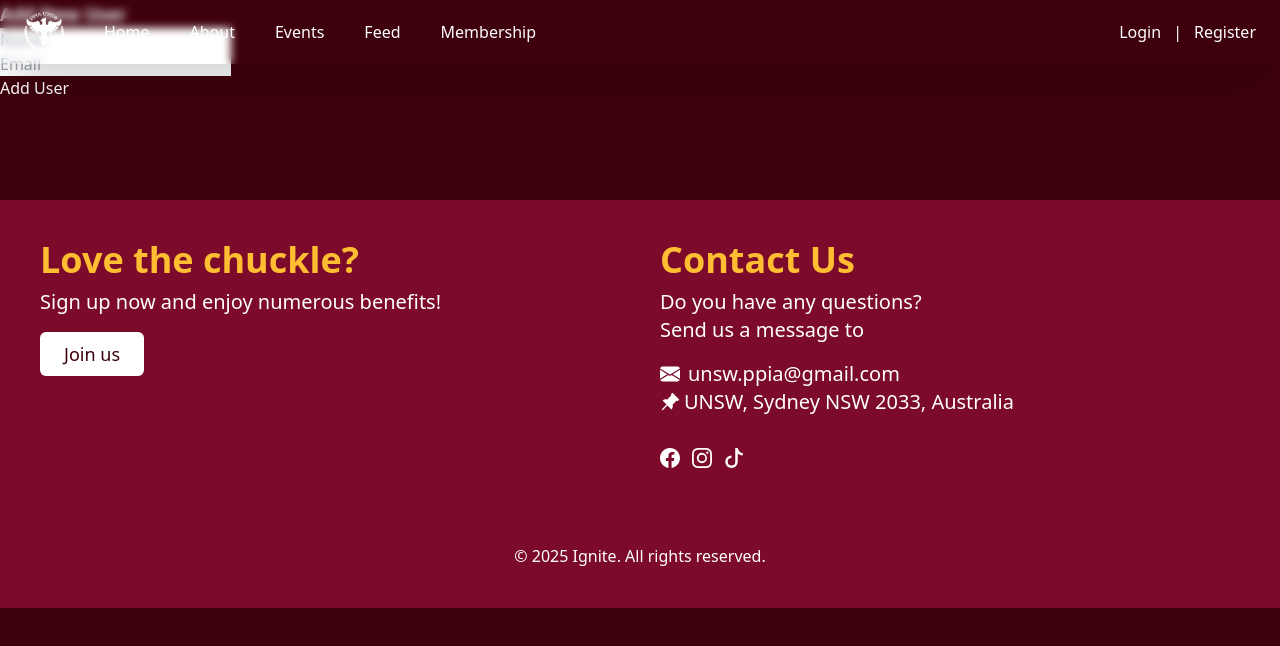
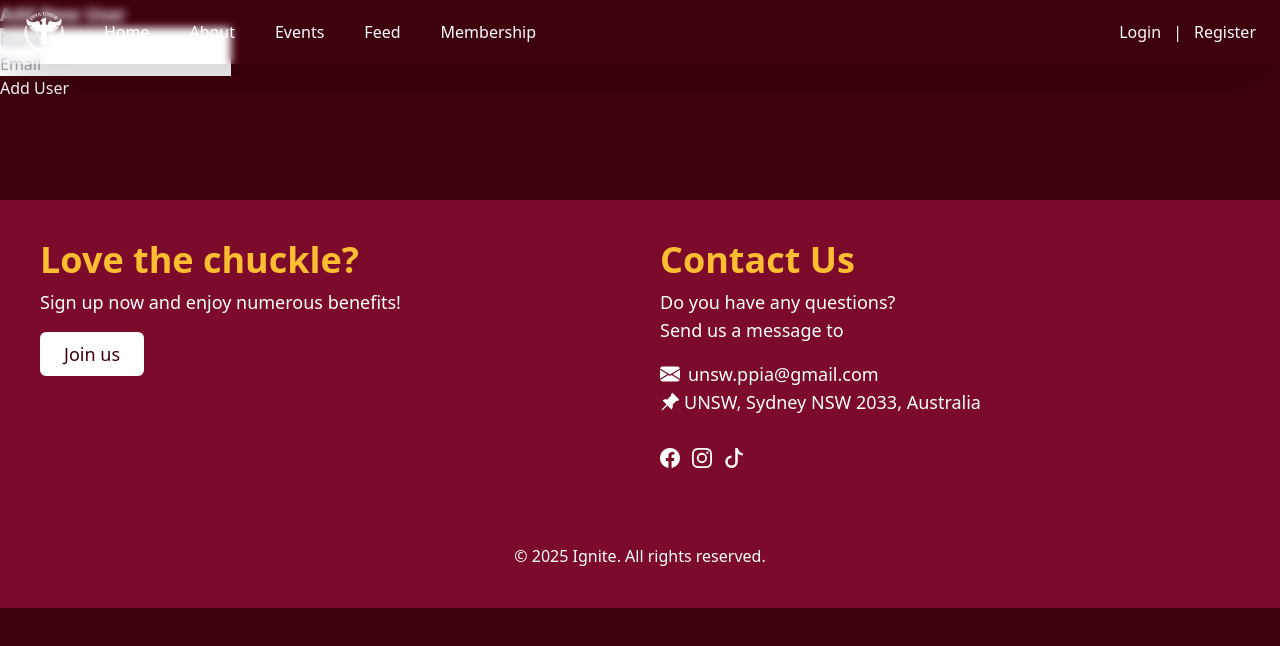
Before and after one commit to MelvinDY/ignite, a React (Vite) app in the folder frontend/: page /add in a window 1280 px wide. Shown: the top 646 px of the page. Built offline with nearby package versions, Linux system fonts and the light colour scheme; no server answers.

Commit message:
fix: change font size

```diff
--- a/frontend/src/components/Footer.tsx
+++ b/frontend/src/components/Footer.tsx
@@ -12,7 +12,7 @@ const Footer = () => {
 
   return (
     <footer className="text-center p-10 bg-[var(--secondary-red)] text-white mt-20 w-full z-20">
-      <div className="flex justify-center mb-4 gap-10 flex-wrap min-h-72 md:text-xl text-sm">
+      <div className="flex justify-center mb-4 gap-10 flex-wrap min-h-72 md:text-lg text-sm">
         {/* Sign up for membership */}
         <div className="text-left flex-1">
           <h2 className="text-wrap max-w-80 font-bold text-4xl mb-2 text-[var(--secondary-text)]">Love the chuckle?</h2>
```
